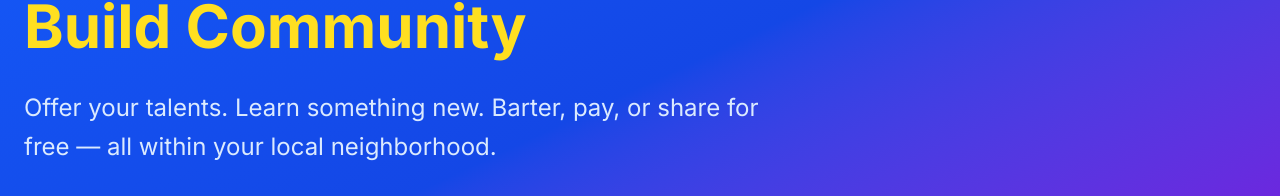
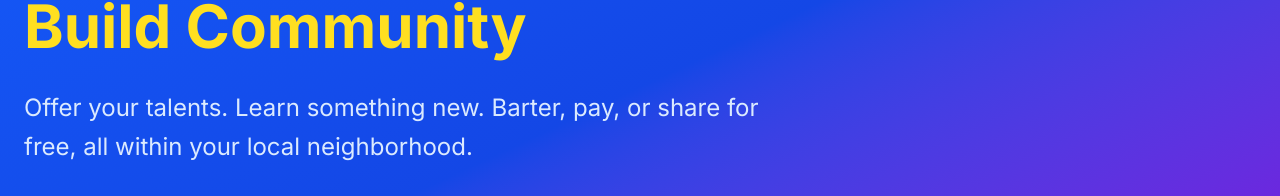
Before and after one commit to tejas-singh-0212/SkillHub, a Next.js app in the folder skillhub/: page / in a window 1280 px wide. Shown: the part 279-475 px from the top of the page. Built offline with nearby package versions, Linux system fonts and the light colour scheme; no server answers.

Commit message:
Fixed 2 button on landing page

```diff
--- a/skillhub/src/app/dashboard/page.jsx
+++ b/skillhub/src/app/dashboard/page.jsx
@@ -1,5 +1,3 @@
-// src/app/dashboard/page.jsx
-
 "use client";
 
 import { useAuth } from "@/components/AuthProvider";
@@ -22,7 +20,6 @@ export default function DashboardPage() {
     }
   }, [loading, user, profile, router]);
 
-  // Listen to bookings
   useEffect(() => {
     if (!user) return;
     const unsub = listenToMyBookings(user.uid, (allBookings) => {
@@ -31,7 +28,6 @@ export default function DashboardPage() {
     return () => unsub();
   }, [user]);
 
-  // Get smart matches
   useEffect(() => {
     if (!user || !profile) return;
     getSmartMatches(user.uid, profile).then((m) => setMatches(m.slice(0, 4)));
--- a/skillhub/src/app/page.js
+++ b/skillhub/src/app/page.js
@@ -20,7 +20,7 @@ export default function HomePage() {
             </h1>
             <p className="text-xl md:text-2xl text-blue-100 mb-8 leading-relaxed">
               Offer your talents. Learn something new. Barter, pay, or share for
-              free — all within your local neighborhood.
+              free, all within your local neighborhood.
             </p>
             <div className="flex flex-wrap gap-4">
               {!loading && !user ? (
@@ -44,13 +44,13 @@ export default function HomePage() {
                     href="/search"
                     className="bg-yellow-400 text-gray-900 px-8 py-4 rounded-xl text-lg font-bold hover:bg-yellow-300 transition shadow-lg"
                   >
-                    🔍 Find Skills Near You
+                    Find Skills Near You
                   </Link>
                   <Link
                     href="/dashboard"
                     className="bg-white/10 text-white px-8 py-4 rounded-xl text-lg font-medium hover:bg-white/20 transition border border-white/30"
                   >
-                    📊 My Dashboard
+                    My Dashboard
                   </Link>
                 </>
               ) : null}
```
